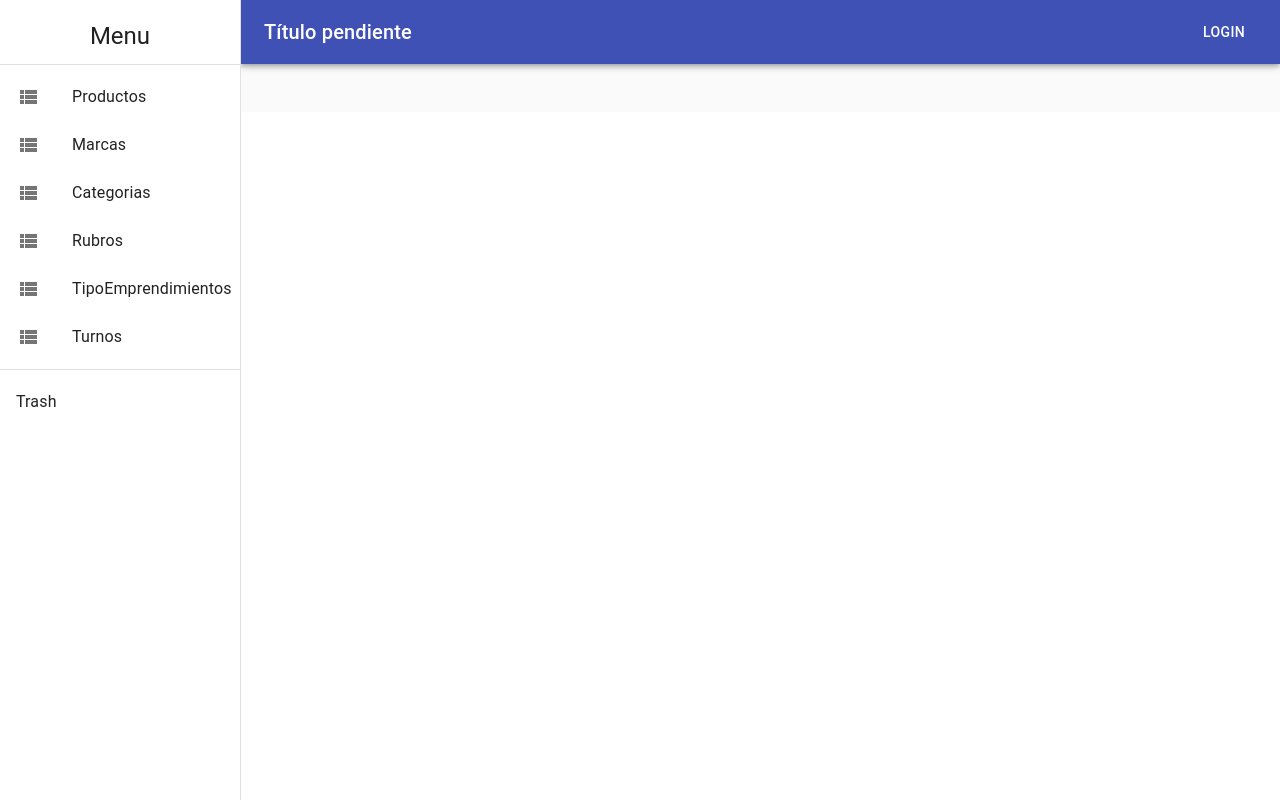
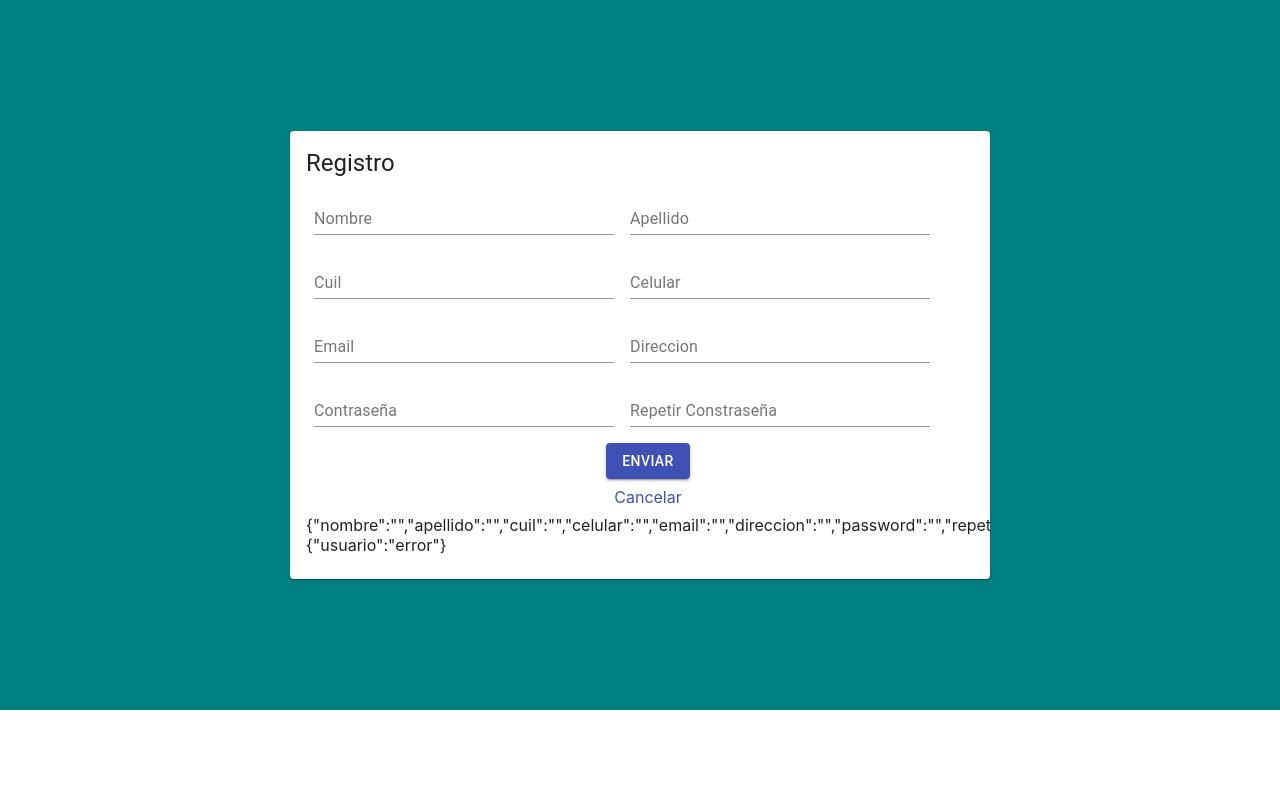
Before and after one commit to unla-investigacion-desarrollo/react-geo-turnos, a React (Create React App) app: page /registro in a window 1280 px wide. Built offline with nearby package versions, Linux system fonts and the light colour scheme.

Commit message:
Registro de usuario nuevo agregado

```diff
--- a/src/App.js
+++ b/src/App.js
@@ -7,6 +7,7 @@ import Contenido from "./components/contenido/contenido";
 import Hidden from "@material-ui/core/Hidden";
 import { BrowserRouter as Router, Route, Switch } from "react-router-dom";
 import LogIn from "./components/login/login";
+import Registro from "./components/registro/registro";
 
 const useStyles = makeStyles((theme) => ({
   root: {
@@ -20,6 +21,9 @@ function App() {
       <Switch>
         <Route exact path="/login">
           <LogIn />
+        </Route>
+        <Route exact path="/registro">
+          <Registro />
         </Route>
         <Route path="/">
           <div className={classes.root}>
--- a/src/api/apiCalls.js
+++ b/src/api/apiCalls.js
@@ -85,6 +85,10 @@ function putTipoEmprendimiento(parameters) {
   );
 }
 
+function postRegistro(parameters) {
+  return api.post("/registro", parameters);
+}
+
 export const apiCalls = {
   postArticulo,
   postAltaUsuario,
@@ -106,4 +110,5 @@ export const apiCalls = {
   getTipoEmprendimiento,
   getTipoEmprendimientoId,
   putTipoEmprendimiento,
+  postRegistro,
 };
--- a/src/components/login/login.jsx
+++ b/src/components/login/login.jsx
@@ -1,6 +1,6 @@
 import React from "react";
 import { Formik } from "formik";
-import { Button, Typography } from "@material-ui/core";
+import { Button, Divider, Typography } from "@material-ui/core";
 import TextField from "@material-ui/core/TextField";
 import { makeStyles } from "@material-ui/core/styles";
 import Grid from "@material-ui/core/Grid";
@@ -8,6 +8,7 @@ import Card from "@material-ui/core/Card";
 import CardContent from "@material-ui/core/CardContent";
 import CardMedia from "@material-ui/core/CardMedia";
 import { apiCalls } from "../../api/apiCalls";
+import Link from "@material-ui/core/Link";
 
 const useStyles = makeStyles((theme) => ({
   botonEspacio: {
@@ -21,7 +22,7 @@ const useStyles = makeStyles((theme) => ({
   },
   root: {
     display: "flex",
-    height: 500,
+    height: 750,
     backgroundColor: "teal",
   },
   card: {
@@ -70,7 +71,6 @@ valoresIniciales = {
 
 const LogIn = (props) => {
   const classes = useStyles();
-
   let claseBotonEnviar;
   return (
     <div className={classes.root}>
@@ -152,9 +152,14 @@ const LogIn = (props) => {
                         className={claseBotonEnviar}
                         type="submit"
                       >
-                        Enviar
+                        Iniciar Sesión
                       </Button>
                     </Grid>
+                    <Divider />
+                    <Link href="/registro">
+                      ¿No tiene usuario? Cree una cuenta nueva
+                    </Link>
+                    <Divider />
                     {JSON.stringify(values)}
                     <br></br>
                     {JSON.stringify(errors)}
--- a/src/components/producto/listaProductos.jsx
+++ b/src/components/producto/listaProductos.jsx
@@ -41,7 +41,7 @@ const ListaProductos = () => {
   return (
     <>
       <Typography variant="h3" color="initial">
-        Lista Productos:
+        Lista Articulos:
       </Typography>
       <Button
         color="primary"
@@ -49,7 +49,7 @@ const ListaProductos = () => {
         component={Link}
         to="/productos/nuevo"
       >
-        Agregar Producto
+        Agregar Articulo
       </Button>
       <TableContainer component={Paper}>
         <Table className={classes.table} aria-label="simple table">
--- /dev/null
+++ b/src/components/registro/registro.jsx
@@ -0,0 +1,299 @@
+import React from "react";
+import { Formik } from "formik";
+import TextField from "@material-ui/core/TextField";
+import { Button, Typography } from "@material-ui/core";
+import { makeStyles } from "@material-ui/core/styles";
+import { apiCalls } from "../../api/apiCalls";
+import Grid from "@material-ui/core/Grid";
+import Card from "@material-ui/core/Card";
+import CardContent from "@material-ui/core/CardContent";
+import Link from "@material-ui/core/Link";
+
+const useStyles = makeStyles((theme) => ({
+  botonEspacio: {
+    margin: theme.spacing(1),
+  },
+  espacios: {
+    "& .MuiTextField-root": {
+      margin: theme.spacing(1),
+      minWidth: 300,
+    },
+  },
+  root: {
+    display: "flex",
+    height: 710,
+    backgroundColor: "teal",
+  },
+  card: {
+    width: 700,
+  },
+  media: {
+    height: 140,
+  },
+  selectEmpty: {
+    marginTop: theme.spacing(2),
+  },
+  botonForm: {
+    marginRight: theme.spacing(3),
+  },
+  botonOculto: {
+    display: "none",
+  },
+}));
+
+const validar = (values) => {
+  const errors = {};
+  if (!values.nombre) {
+    errors.nombre = "Requirido";
+  }
+  if (!values.apellido) {
+    errors.apellido = "Requirido";
+  }
+  if (!values.cuil) {
+    errors.cuil = "Requirido";
+  }
+  if (!values.celular) {
+    errors.celular = "Requirido";
+  }
+  if (!values.email) {
+    errors.email = "Requirido";
+  }
+  if (!values.direccion) {
+    errors.direccion = "Requerido";
+  }
+  if (!values.password) {
+    errors.password = "Requirido";
+  }
+  if (!values.repetirPassword) {
+    errors.repetirPassword = "Requirido";
+  }
+  if (values.password !== values.repetirPassword) {
+    errors.repetirPassword = "Contraseña no coincide";
+  }
+  return errors;
+};
+
+const enviar = (values, { setSubmitting }) => {
+  const registro = {
+    nombre: values.nombre,
+    apellido: values.apellido,
+    cuil: values.cuil,
+    celular: values.celular,
+    email: values.email,
+    direccion: values.direccion,
+    password: values.password,
+    repetirPassword: values.repetirPassword,
+  };
+  apiCalls.postRegistro(registro).then((response) => setSubmitting(false));
+};
+
+let valoresIniciales = {
+  nombre: "",
+  apellido: "",
+  cuil: "",
+  celular: "",
+  email: "",
+  direccion: "",
+  password: "",
+  repetirPassword: "",
+};
+
+const Registro = (props) => {
+  const classes = useStyles();
+  let claseBotonEnviar;
+  return (
+    <div className={classes.root}>
+      <Grid container direction="row" justify="center" alignItems="center">
+        <div>
+          <Formik
+            initialValues={valoresIniciales}
+            validate={validar}
+            onSubmit={enviar}
+            initialErrors={{ usuario: "error" }}
+          >
+            {({
+              values,
+              errors,
+              touched,
+              handleChange,
+              handleBlur,
+              handleSubmit,
+              isSubmitting,
+              validateForm,
+              isValidating,
+              setTouched,
+              isValid,
+            }) => (
+              <Card className={classes.card}>
+                <CardContent>
+                  <Typography variant="h5" color="initial">
+                    Registro
+                  </Typography>
+                  <form onSubmit={handleSubmit} className={classes.espacios}>
+                    <div>
+                      <TextField
+                        error={errors.nombre && touched.nombre ? true : false}
+                        id="nombre"
+                        label="Nombre"
+                        name="nombre"
+                        onBlur={handleBlur}
+                        value={values.nombre}
+                        onChange={handleChange}
+                        helperText={
+                          errors.nombre && touched.nombre && errors.nombre
+                        }
+                      />
+
+                      <TextField
+                        error={
+                          errors.apellido && touched.apellido ? true : false
+                        }
+                        id="apellido"
+                        label="Apellido"
+                        name="apellido"
+                        onBlur={handleBlur}
+                        value={values.apellido}
+                        onChange={handleChange}
+                        helperText={
+                          errors.apellido && touched.apellido && errors.apellido
+                        }
+                      />
+                    </div>
+
+                    <div>
+                      <TextField
+                        error={errors.cuil && touched.cuil ? true : false}
+                        id="cuil"
+                        label="Cuil"
+                        name="cuil"
+                        onBlur={handleBlur}
+                        value={values.cuil}
+                        onChange={handleChange}
+                        helperText={errors.cuil && touched.cuil && errors.cuil}
+                      />
+
+                      <TextField
+                        error={errors.celular && touched.celular ? true : false}
+                        id="celular"
+                        label="Celular"
+                        name="celular"
+                        onBlur={handleBlur}
+                        value={values.celular}
+                        onChange={handleChange}
+                        helperText={
+                          errors.celular && touched.celular && errors.celular
+                        }
+                      />
+                    </div>
+
+                    <div>
+                      <TextField
+                        error={errors.email && touched.email ? true : false}
+                        id="email"
+                        label="Email"
+                        name="email"
+                        type="email"
+                        onBlur={handleBlur}
+                        value={values.email}
+                        onChange={handleChange}
+                        helperText={
+                          errors.email && touched.email && errors.email
+                        }
+                      />
+
+                      <TextField
+                        error={
+                          errors.direccion && touched.direccion ? true : false
+                        }
+                        id="direccion"
+                        label="Direccion"
+                        name="direccion"
+                        onBlur={handleBlur}
+                        value={values.direccion}
+                        onChange={handleChange}
+                        helperText={
+                          errors.direccion &&
+                          touched.direccion &&
+                          errors.direccion
+                        }
+                      />
+                    </div>
+
+                    <div>
+                      <TextField
+                        error={
+                          errors.password && touched.password ? true : false
+                        }
+                        id="password"
+                        label="Contraseña"
+                        name="password"
+                        type="password"
+                        onBlur={handleBlur}
+                        value={values.password}
+                        onChange={handleChange}
+                        helperText={
+                          errors.password && touched.password && errors.password
+                        }
+                      />
+
+                      <TextField
+                        error={
+                          errors.repetirPassword && touched.repetirPassword
+                            ? true
+                            : false
+                        }
+                        id="repetirPassword"
+                        label="Repetir Constraseña"
+                        name="repetirPassword"
+                        type="password"
+                        onBlur={handleBlur}
+                        value={values.repetirPassword}
+                        onChange={handleChange}
+                        helperText={
+                          errors.repetirPassword &&
+                          touched.repetirPassword &&
+                          errors.repetirPassword
+                        }
+                      />
+                    </div>
+
+                    <Grid
+                      container
+                      direction="row"
+                      justify="center"
+                      alignItems="center"
+                      className={classes.botonEspacio}
+                    >
+                      <Button
+                        variant="contained"
+                        color="primary"
+                        className={claseBotonEnviar}
+                        type="submit"
+                      >
+                        Enviar
+                      </Button>
+                    </Grid>
+                    <Grid
+                      container
+                      direction="row"
+                      justify="center"
+                      alignItems="center"
+                      className={classes.botonEspacio}
+                    >
+                      <Link href="/login">Cancelar</Link>
+                    </Grid>
+                    {JSON.stringify(values)}
+                    <br></br>
+                    {JSON.stringify(errors)}
+                  </form>
+                </CardContent>
+              </Card>
+            )}
+          </Formik>
+        </div>
+      </Grid>
+    </div>
+  );
+};
+
+export default Registro;
```
Also changed, not shown: src/components/producto/formProductoFormik.jsx (+4 -4 lines).
